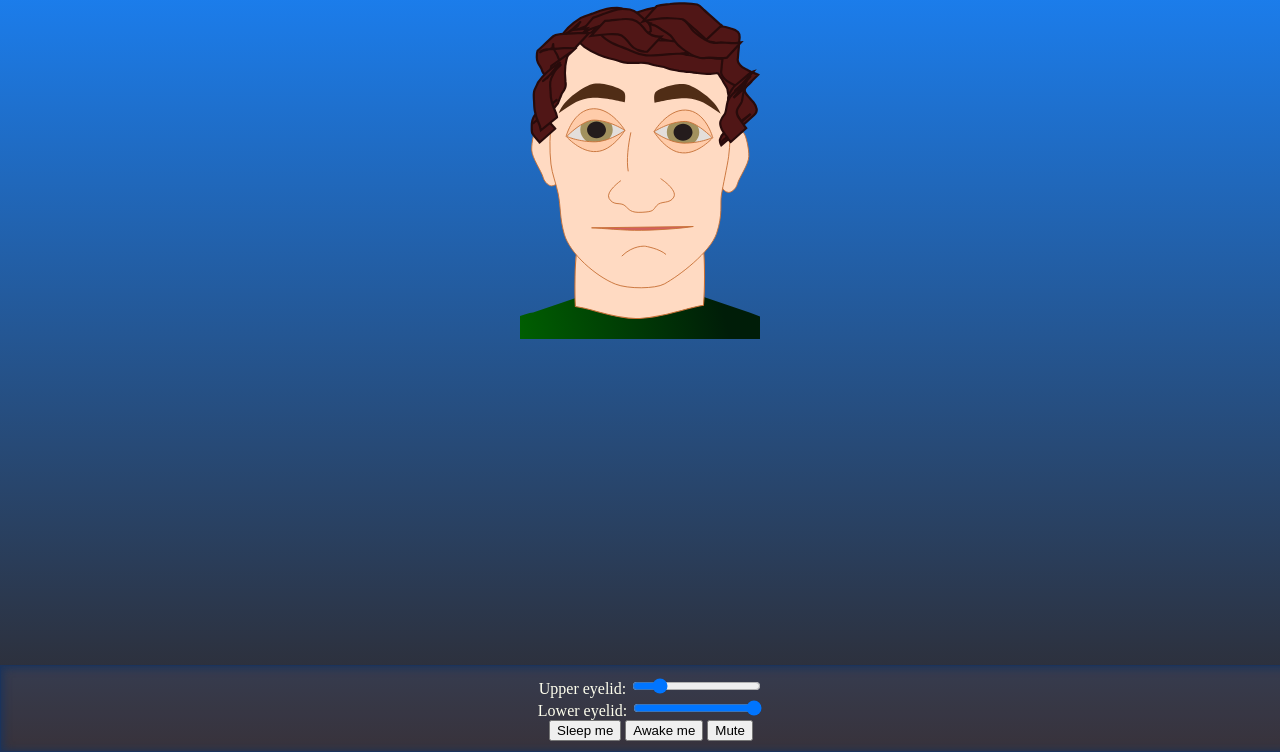
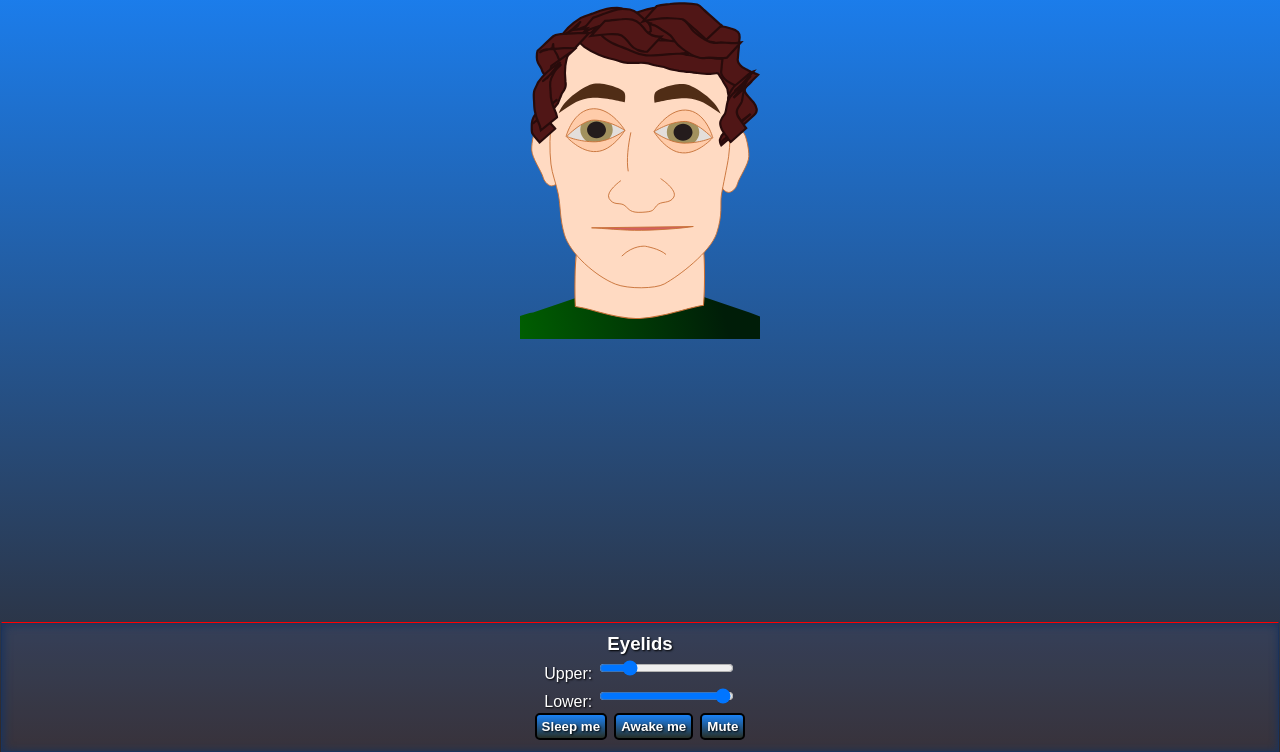
Before and after one commit to vokimon/blaface, a website: page www/index.html in a window 1280 px wide. Shown: the part 48-800 px from the top of the page. Drawn offline with Linux system fonts and the light colour scheme.

Commit message:
Prettifying controls and text

```diff
--- a/www/css/app.css
+++ b/www/css/app.css
@@ -9,6 +9,7 @@
 
 body, html
 {
+	font-family: sans-serif;
 	color: #ffe;
 	/* fallback */
 	background-color: #1a82f7;
@@ -26,6 +27,7 @@ body, html
 	/* Opera 11.10+ */
 	background: -o-linear-gradient(bottom, #2F2727, #1a82f7);
 	height: 100%;
+	width: 100%;
 	margin: 0px;
 	padding: 0px;
 }
@@ -35,13 +37,51 @@ body, html
 	text-align: center;
     background: rgba(133, 156, 228, .1);
     border: 1px solid #1b335b;
-    -webkit-box-shadow: inset 1px 1px 8px 1px #1b335b;
-    -moz-box-shadow: inset 1px 1px 8px 1px #1b335b;
+    border-top-color: red;
     box-shadow: inset 1px 1px 8px 1px #1b335b;
 	padding: 10px;
-	bottom: 0%;
-	width: 100%;
+	bottom: 0pt;
+	left: 1pt;
+	right: 1pt;
 	position: fixed;
+	color: white;
+	text-shadow: black 1px 1px 2px;
+}
+
+.actionbuttons input
+{
+	padding: 3px;
+	background: #44f;
+	color: white;
+	text-shadow: black 1px 1px 2px;
+	border-radius: 5px;
+	margin: 2px;
+}
+
+.actionbuttons input[type="button"]
+{
+	color: white;
+	text-shadow: black 1px 1px 2px;
+	font-weight: bold;
+	background: -webkit-linear-gradient(bottom, #272F27, #1a82f7);
+	background: -moz-linear-gradient(bottom, #272F27, #1a82f7);
+	background: linear-gradient(bottom, #272F27, #1a82f7);
+	border: black 2px solid;
+	margin: 1pt;
+	padding: 4px 5px;
+}
+
+.actionbuttons input[type="button"]:hover
+{
+	background: linear-gradient(bottom, #373F37, #2a92f7);
+	background: -webkit-linear-gradient(bottom, #373F37, #2a92f7);
+	background: -moz-linear-gradient(bottom, #373F37, #2a92f7);
+}
+.actionbuttons input[type="button"]:active
+{
+	background: linear-gradient(top, #272F27, #1a82f7);
+	background: -webkit-linear-gradient(top, #272F27, #1a82f7);
+	background: -moz-linear-gradient(top, #272F27, #1a82f7);
 }
 
 #faceit
@@ -54,8 +94,18 @@ body, html
 
 h1
 {
+	text-align: center;
+	text-shadow: black 1px 1px 2px;
+	color: #ffa;
 	padding: 0px 3px;
 	margin: 0px;
 	border: white;
 	background: #444;
 }
+
+h2
+{
+	margin: 0;
+	font-size: 14pt;
+
+}
--- a/www/index.html
+++ b/www/index.html
@@ -55,14 +55,15 @@
 	-->
 
 	<div class='actionbuttons'>
-		Upper eyelid:
+		<h2>Eyelids</h2>
+		Upper:
 			<input type="range"
 			id = "upperlid"
 			min="0"
 			max="34"
 			step="1"
 			value="6"><br/>
-		Lower eyelid:
+		Lower:
 		<input type="range"
 			id = "lowerlid"
 			min="0"
```
